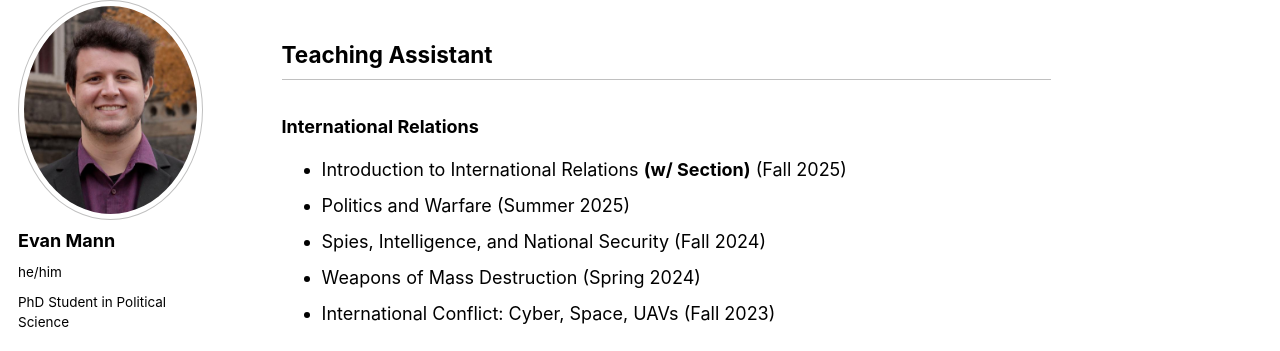
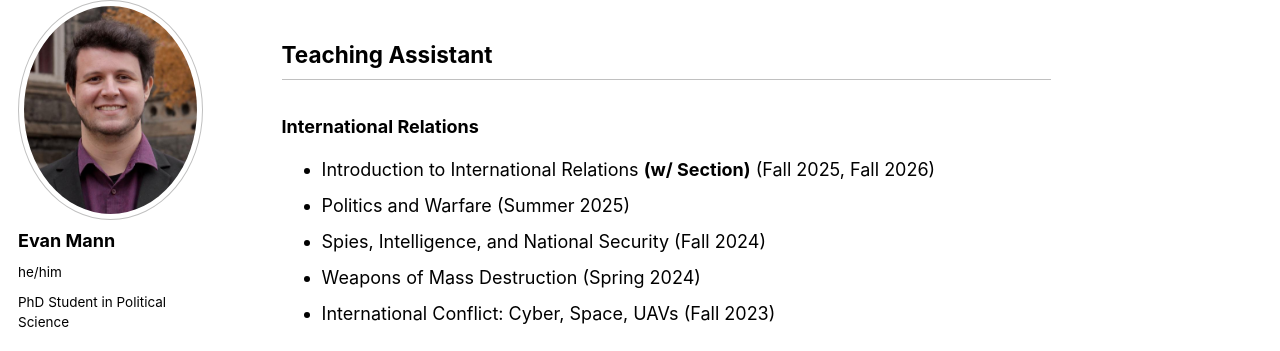
Before and after one commit to ecmannn/ecmannn.github.io, a Jekyll site: the page built from _pages/teaching.md, in a window 1280 px wide and 900 px high, scrolled down 353 px. Shown: the part 101-452 px from the top of the window. Built offline with Jekyll 4.4.1, drawn with Linux system fonts in a browser that asks for light colours; a script bundle is joined from its source files by our own code; library files that are not in the unit come from our copies.

Commit message:
Update teaching.md

```diff
--- a/_pages/teaching.md
+++ b/_pages/teaching.md
@@ -19,7 +19,7 @@ I welcome drop-ins as well as appointments reserved at the link above. If none o
 
 ## Teaching Assistant
 ### International Relations
-- Introduction to International Relations **(w/ Section)** (Fall 2025)
+- Introduction to International Relations **(w/ Section)** (Fall 2025, Fall 2026)
 - Politics and Warfare (Summer 2025)
 - Spies, Intelligence, and National Security (Fall 2024)
 - Weapons of Mass Destruction (Spring 2024)
```
